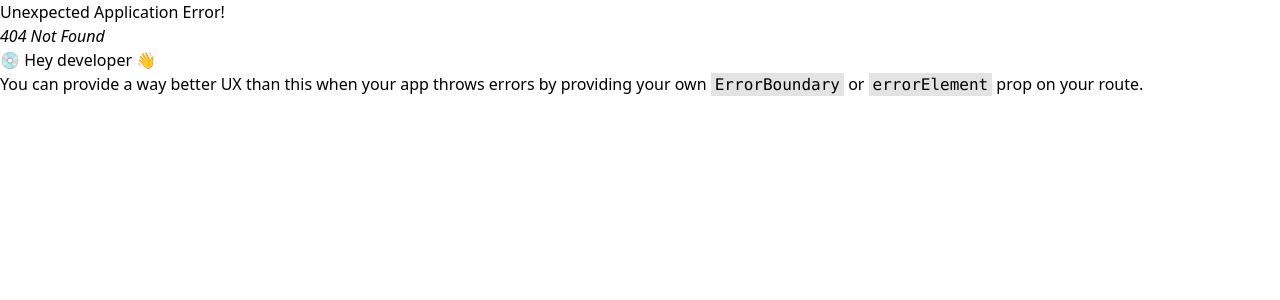
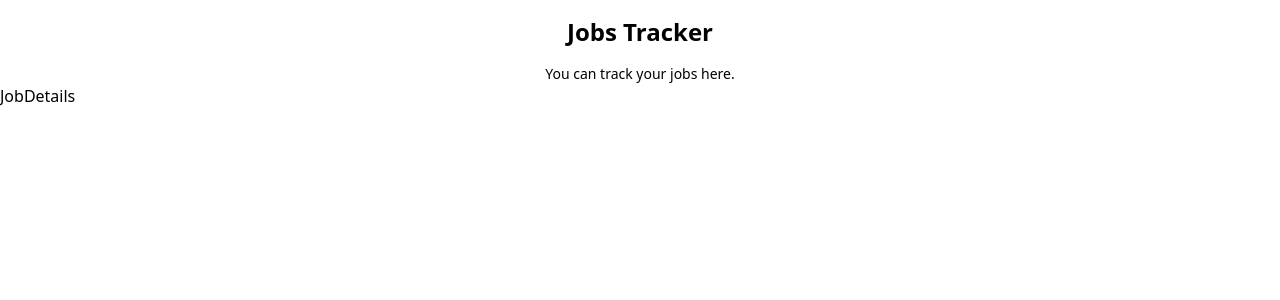
Before and after one commit to githubscientist/jobstracker, a React (Vite) app: page /jobs/1 in a window 1280 px wide. Before the commit this address had no page. Shown: the top 300 px of the page. Built offline with nearby package versions, Linux system fonts and the light colour scheme.

Commit message:
jobs page --done

```diff
--- a/src/App.jsx
+++ b/src/App.jsx
@@ -1,13 +1,25 @@
 import { createBrowserRouter, RouterProvider } from "react-router";
 import Jobs from "./pages/Jobs";
 import jobsLoader from "./loaders/jobsLoader";
+import JobDetails from "./pages/JobDetails";
+import JobsBoard from "./wrappers/JobsBoard";
 
 const routes = [
   {
     path: '/',
-    element: <Jobs />,
-    loader: jobsLoader,
-    hydrateFallbackElement: <div>Loading jobs...</div>,
+    element: <JobsBoard />,
+    children: [
+      {
+        path: '',
+        element: <Jobs />,
+        loader: jobsLoader,
+        hydrateFallbackElement: <div>Loading jobs...</div>,
+      },
+      {
+        path: '/jobs/:jobId',
+        element: <JobDetails />
+      }
+    ]
   }
 ];
 
--- /dev/null
+++ b/src/components/Job.jsx
@@ -0,0 +1,26 @@
+import { Link } from "react-router";
+
+const Job = ({ job }) => {
+    return (
+        <Link
+            to={`/jobs/${job.id}`}
+        >
+            <div key={job.id} className="bg-gray-400 p-4 rounded shadow hover:shadow-lg transition-shadow text-white">
+                <h2 className="text-xl font-semibold">{job.position}</h2>
+                <p>{job.company}</p>
+                <p
+                    className={
+                        job.status === 'Applied' ? 'text-blue-500 text-sm' :
+                            job.status === 'Interview' ? 'text-yellow-500 text-sm' :
+                                job.status === 'Offer' ? 'text-green-500 text-sm' :
+                                    job.status === 'Rejected' ? 'text-red-500 text-sm' : ''
+                    }
+                >{job.status}</p>
+                <p className="mt-2">{job.notes}</p>
+                <p className="mt-2 text-sm">Applied on: {new Date(job.dateApplied).toLocaleDateString()}</p>
+            </div>
+        </Link>
+    )
+}
+
+export default Job;
--- /dev/null
+++ b/src/pages/JobDetails.jsx
@@ -0,0 +1,7 @@
+const JobDetails = () => {
+    return (
+        <div>JobDetails</div>
+    )
+}
+
+export default JobDetails;
--- a/src/pages/Jobs.jsx
+++ b/src/pages/Jobs.jsx
@@ -1,13 +1,23 @@
 import { useLoaderData } from "react-router";
+import Job from "../components/Job";
 
 const Jobs = () => {
 
     const jobs = useLoaderData();
 
-    console.log(jobs);
-
     return (
-        <div>Jobs</div>
+        <div>
+            <div className="grid grid-cols-1 md:grid-cols-2 lg:grid-cols-3 gap-4 mt-4 mx-0 px-4">
+                {
+                    jobs.map((job) => (
+                        <Job
+                            key={job.id}
+                            job={job}
+                        />
+                    ))
+                }
+            </div>
+        </div >
     )
 }
 
--- /dev/null
+++ b/src/wrappers/JobsBoard.jsx
@@ -0,0 +1,18 @@
+import { Outlet } from "react-router";
+
+const JobsBoard = () => {
+    return (
+        <div>
+            <h1
+                className="text-center text-2xl font-bold mb-4 mt-4"
+            >Jobs Tracker</h1>
+            <p
+                className="text-muted text-center text-sm"
+            >You can track your jobs here.</p>
+
+            <Outlet />
+        </div>
+    )
+}
+
+export default JobsBoard;
```
